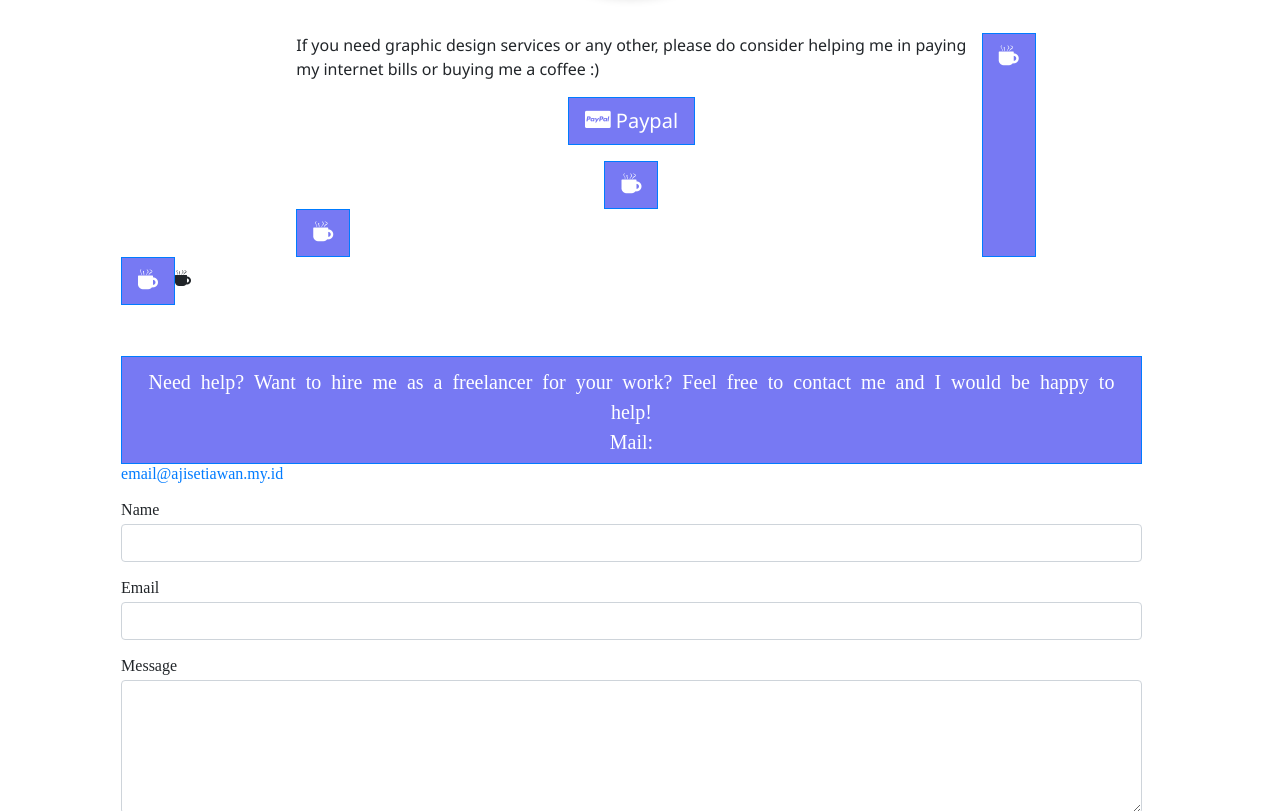
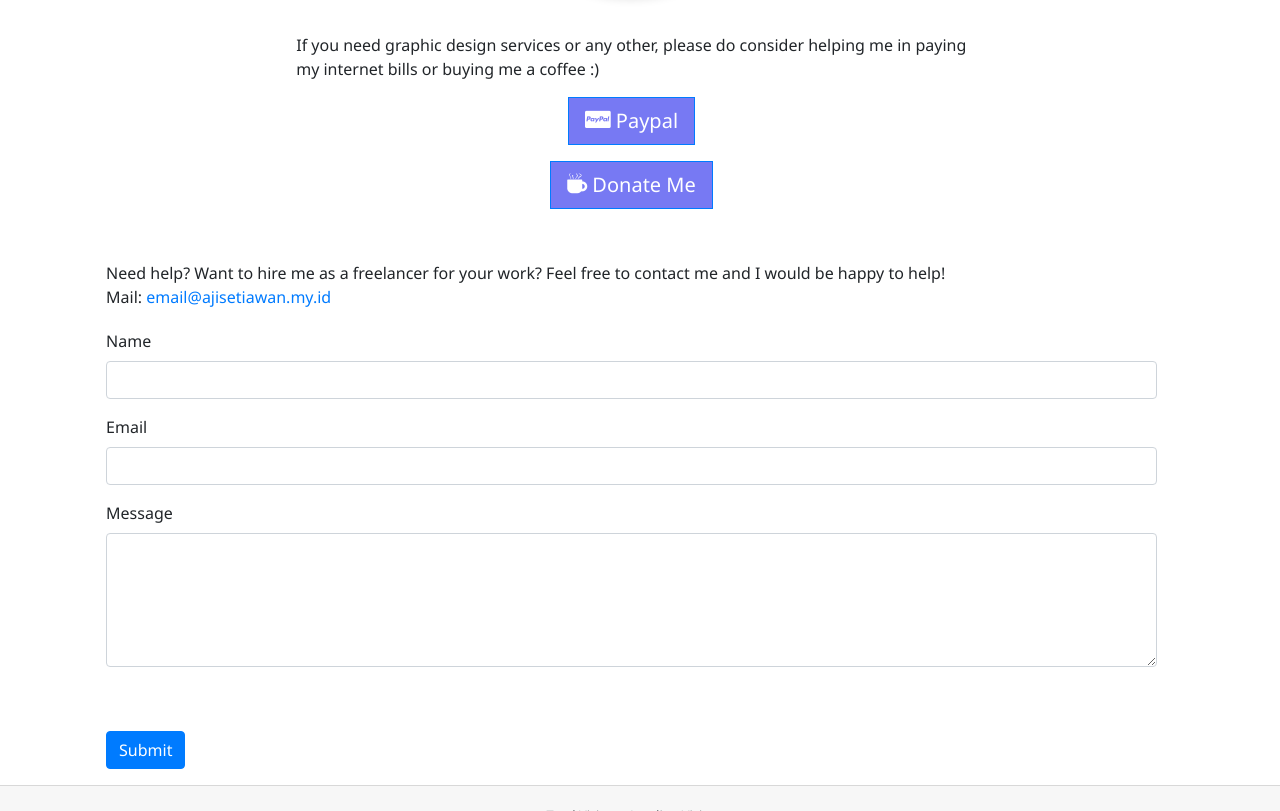
Before and after one commit to ajisetiawan716/ajisetiawan716.github.io, a Jekyll site: the page built from pages/contact.html, in a window 1280 px wide and 900 px high, scrolled down 617 px, cut to the strip 89-900 px from the top of the window. Built offline with Jekyll 4.4.1, drawn with Linux system fonts in a browser that asks for light colours; nearby versions of some CDN libraries; some web fonts are replaced; comment, search, counter and statistics services are not loaded; a style sheet for code colours, icons or effects is not loaded.

Commit message:
Update contact.html

```diff
--- a/pages/contact.html
+++ b/pages/contact.html
@@ -35,7 +35,7 @@ opacity: 0;
         <a class="btn btn-primary btn-lg text-white" style="border-radius: 0; background-color: #7779f3" href="https://paypal.me/{{ site.author.paypal }}?locale.x=en_GB" target="_blank" rel="noopener noreferrer"><i class="icon-cc-paypal"></i> Paypal</a>
       </div><p></p>
       <div class="text-center">
-        <a class="btn btn-primary btn-lg text-white" style="border-radius: 0; background-color: #7779f3" href="/pay/donate" target="_blank" rel="noopener noreferrer"><i class="icon-coffee1" aria-hidden="true+></i> Donate Me</a>
+        <a class="btn btn-primary btn-lg text-white" style="border-radius: 0; background-color: #7779f3" href="/pay/donate" target="_blank" rel="noopener noreferrer"><i class="icon-coffee1" aria-hidden="true"></i> Donate Me</a>
       </div>
     </div>
     <div class="col-lg-2 col-md-2"></div>
```
